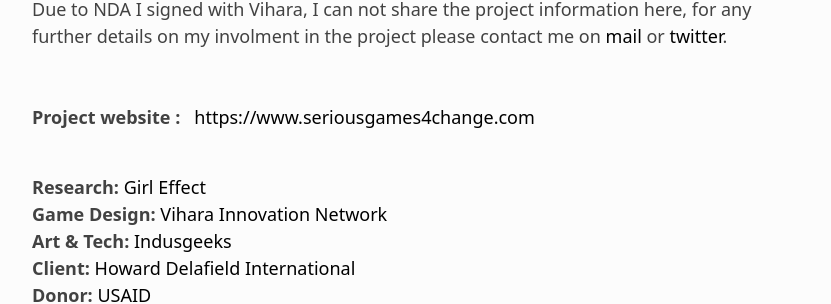
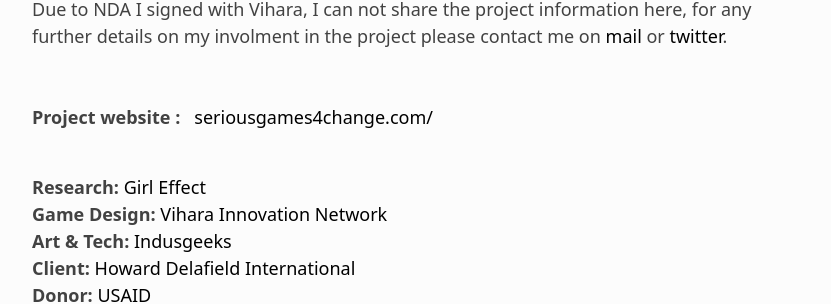
Before and after one commit to bunbutterjam/bunbutterjam.github.io, a Jekyll site: the page built from _projects/Game-Of-Choice-Not-Chance.html, in a window 1280 px wide. Shown: the part 612-916 px from the top of the page, without its empty margins (224-1055 px from the left). Built offline with Jekyll 4.4.1, drawn with Linux system fonts in a browser that asks for light colours; some of the changed lines change nothing that is shown.

Commit message:
site link updated

```diff
--- a/_projects/Game-Of-Choice-Not-Chance.html
+++ b/_projects/Game-Of-Choice-Not-Chance.html
@@ -21,7 +21,7 @@
 
     <br><br><br>
 
-    <b>Project website :</b> &nbsp <a href="https://www.seriousgames4change.com">https://www.seriousgames4change.com</a>
+    <b>Project website :</b> &nbsp <a href="https://www.seriousgames4change.com" target="_blank">seriousgames4change.com/</a>
 
 
     <br><br>
```
